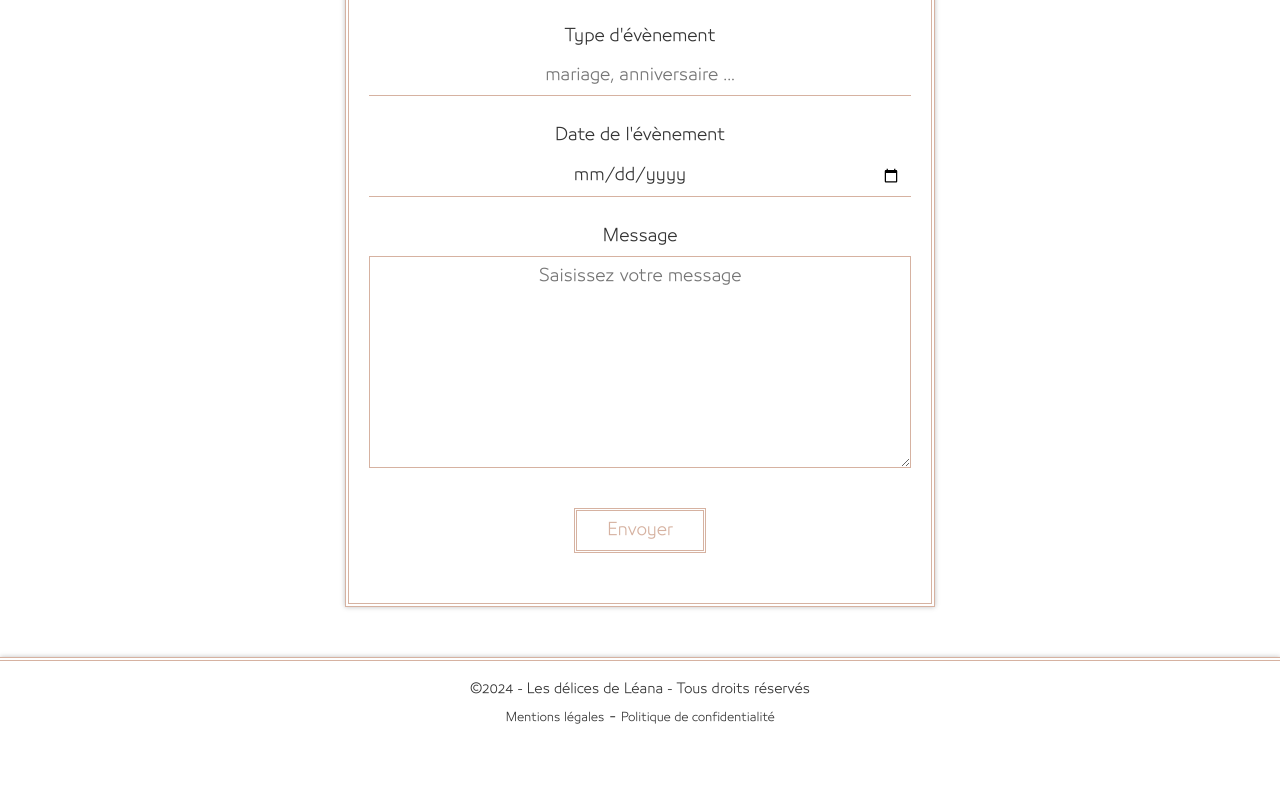
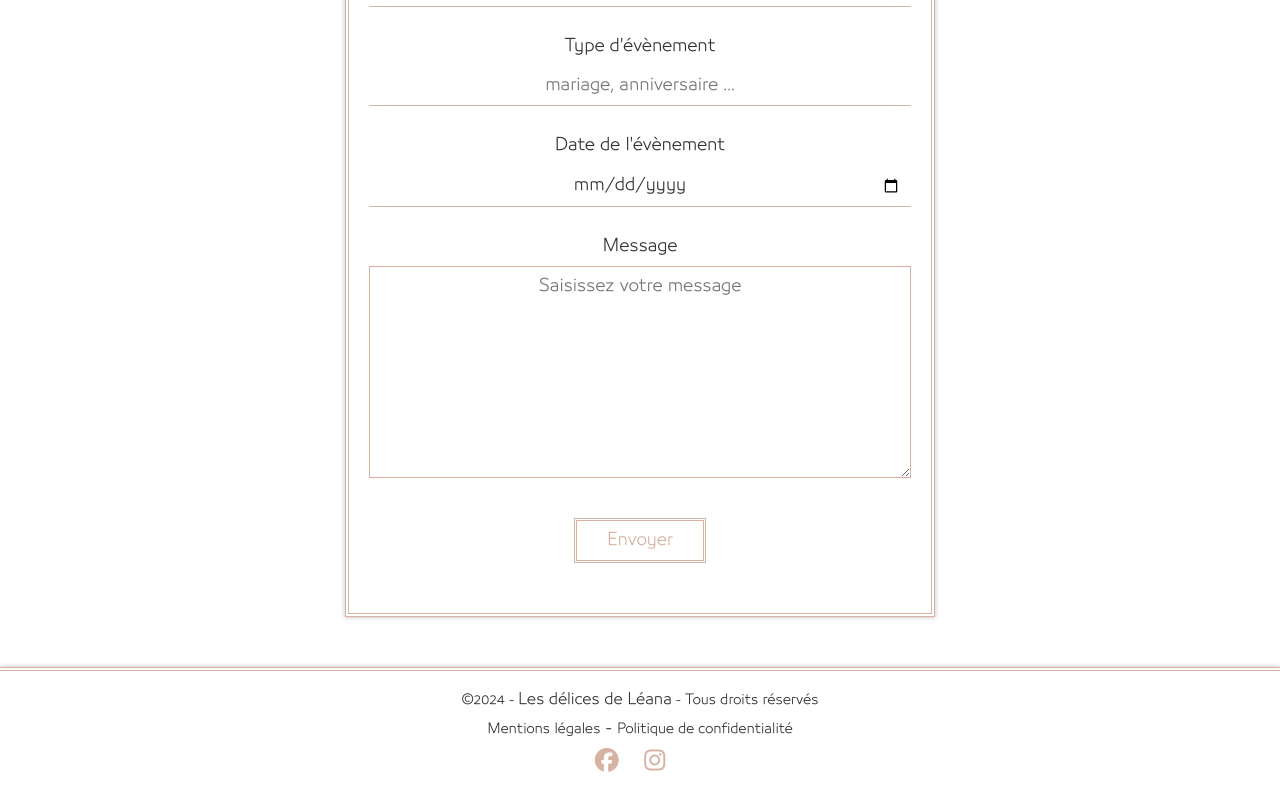
Before and after one commit to Webilys/LesDelicesDeLeana, a plain HTML site: page index.html in a window 1280 px wide. Shown: the part 4062-4856 px from the top of the page. Before the commit the page ends 4808 px from the top, so only its background shows below. Drawn offline with Linux system fonts and the light colour scheme.

Commit message:
18/10/24 13:39

```diff
--- a/assets/styles/_settings.scss
+++ b/assets/styles/_settings.scss
@@ -82,7 +82,3 @@ a {
   text-decoration: none;
   color: $text;
 }
-
-section {
-  padding: 50px;
-}
--- a/assets/styles/layout/_footer.scss
+++ b/assets/styles/layout/_footer.scss
@@ -20,13 +20,30 @@ footer {
       font-size: 0.8rem;
 
       a {
+        font-size: 0.9rem;
+      }
+    }
+
+    #mentions {
+      padding-bottom: 10px;
+
+      a {
         font-size: 0.8rem;
       }
     }
 
-    #mentions {
-      a {
-        font-size: 0.7rem;
+    #social-icons {
+      i {
+        font-size: 1.5rem;
+        transition: 0.2s;
+        padding-left: 20px;
+        transform: translateX(-20px);
+        color: $color1;
+
+        &:hover {
+          color: $text;
+          transform: scale(1.1) translateX(-20px);
+        }
       }
     }
   }
--- a/assets/styles/layout/_main.scss
+++ b/assets/styles/layout/_main.scss
@@ -0,0 +1,3 @@
+section {
+  padding: 50px;
+}
--- a/index.html
+++ b/index.html
@@ -1,3 +1,4 @@
+<!DOCTYPE html>
 <html lang="fr">
   <head>
     <meta charset="UTF-8" />
@@ -11,6 +12,13 @@
       href="./assets/img/logo_les_delices_de_leana.png"
     />
     <link rel="stylesheet" href="./assets/styles/index.css" />
+    <link
+      rel="stylesheet"
+      href="https://cdnjs.cloudflare.com/ajax/libs/font-awesome/6.6.0/css/all.min.css"
+      integrity="sha512-Kc323vGBEqzTmouAECnVceyQqyqdsSiqLQISBL29aUW4U/M7pSPA/gEUZQqv1cwx4OnYxTxve5UMg5GT6L4JJg=="
+      crossorigin="anonymous"
+      referrerpolicy="no-referrer"
+    />
   </head>
   <body>
     <header>
@@ -32,7 +40,6 @@
         </ul>
       </nav>
     </header>
-    <!DOCTYPE html>
 
     <main>
       <section id="hero">
@@ -238,6 +245,13 @@
           <a href="#">Mentions légales</a>
           - <a href="#">Politique de confidentialité</a>
         </p>
+
+        <div id="social-icons">
+          <a href="#"><i class="fa-brands fa-facebook"></i></a>
+          <a href="#">
+            <i class="fa-brands fa-instagram"></i>
+          </a>
+        </div>
       </div>
     </footer>
     <script src="./assets/js/index.js"></script>
```
Also changed, not shown: assets/styles/index.css, 1 other file.
